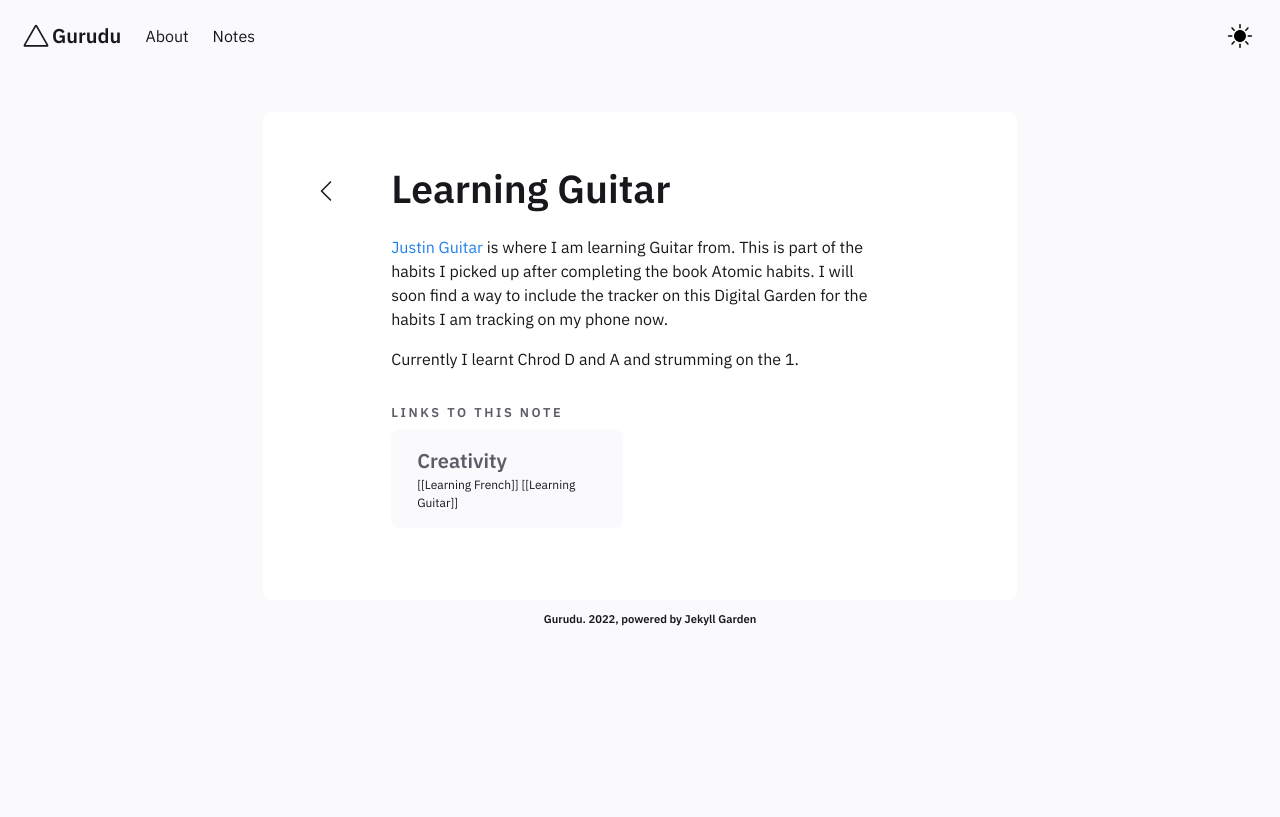
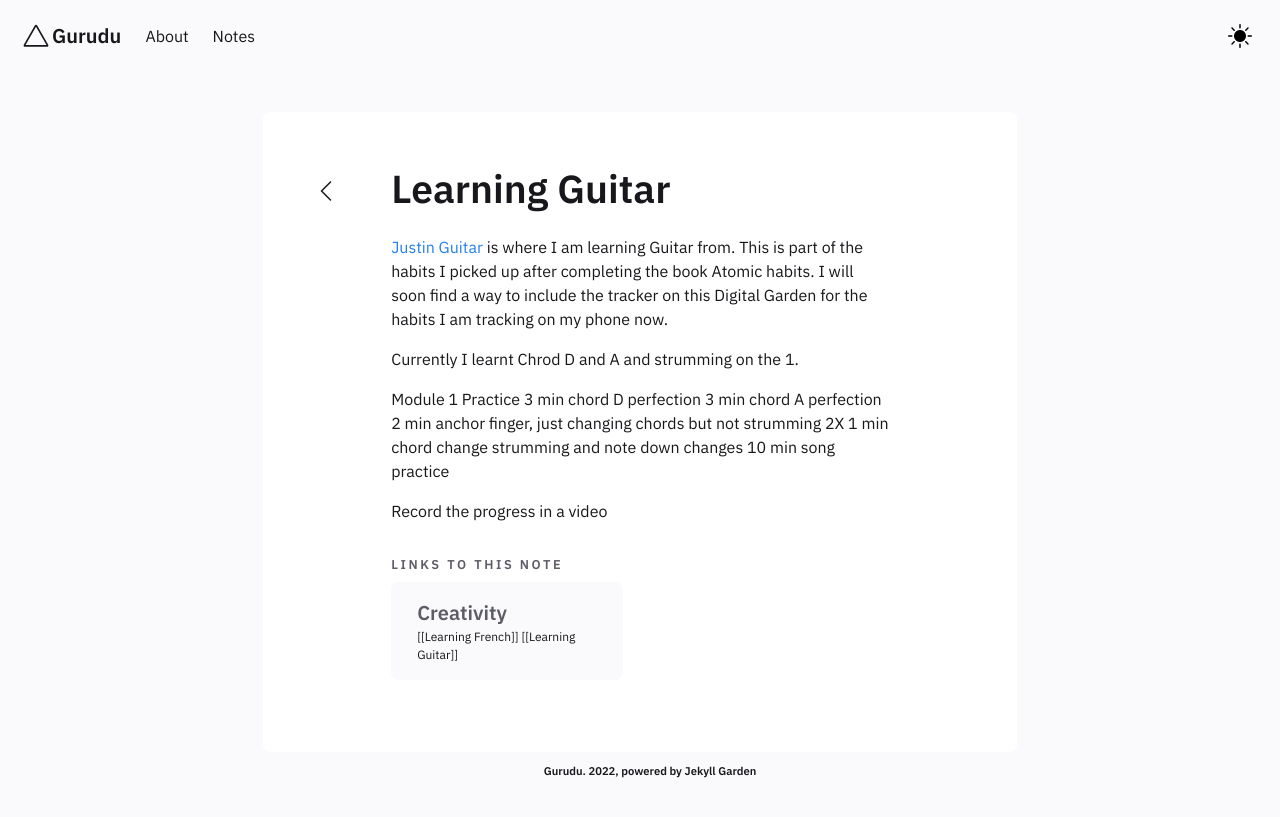
Before and after one commit to gurudublog/gurudublog.github.io, a Jekyll site: the page built from _notes/Creativity/Learning Guitar.md, in a window 1280 px wide. Shown: the top 817 px of the page. Built offline with Jekyll 4.4.1, drawn with Linux system fonts in a browser that asks for light colours.

```diff
--- a/_notes/Creativity/Learning Guitar.md
+++ b/_notes/Creativity/Learning Guitar.md
@@ -7,3 +7,12 @@ date : 25-02-2022
 [Justin Guitar](https://www.justinguitar.com) is where I am learning Guitar from. This is part of the habits I picked up after completing the book Atomic habits. I will soon find a way to include the tracker on this Digital Garden for the habits I am tracking on my phone now.
 
 Currently I learnt Chrod D and A and strumming on the 1.
+
+Module 1 Practice
+3 min chord D perfection
+3 min chord A perfection
+2 min anchor finger, just changing chords but not strumming
+2X 1 min chord change strumming and note down changes
+10 min song practice
+
+Record the progress in a video
```
Also changed, not shown: _notes/Life/Life.md (added, +8 -0 lines), _notes/Life/Relationship.md (added, +45 -0 lines), _notes/Overview.md (+1 -0 lines), assets/img/morgan_marriage.jpeg (added).
